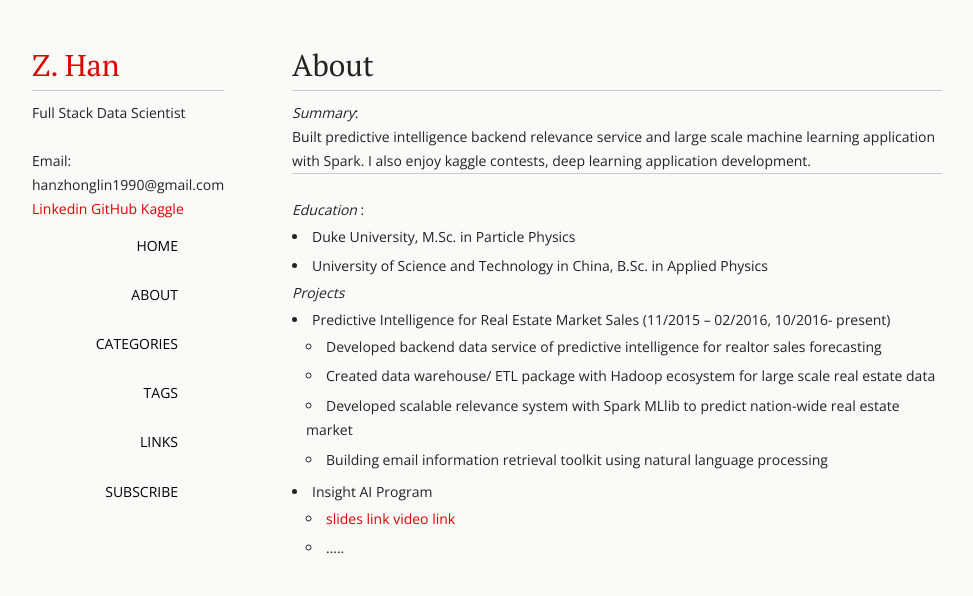
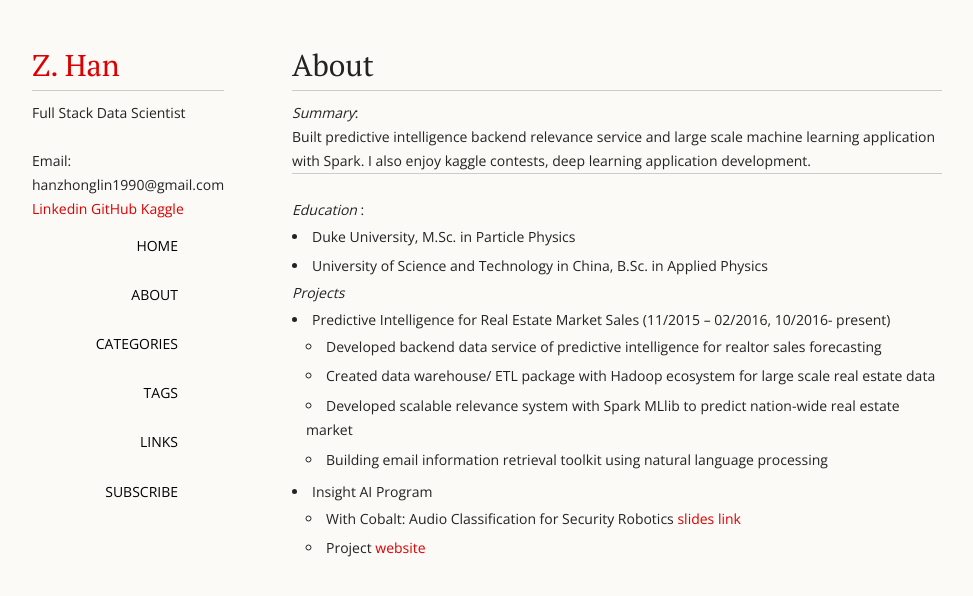
Before and after one commit to forgebach/forgebach.github.io, a Jekyll site: the page built from about/index.md, in a window 1280 px wide. Shown: the top 596 px of the page, without its empty margins (18-991 px from the left). Built offline with Jekyll 4.4.1, drawn with Linux system fonts in a browser that asks for light colours.

Commit message:
Update index.md

```diff
--- a/about/index.md
+++ b/about/index.md
@@ -22,5 +22,5 @@ Built predictive intelligence backend relevance service and large scale machine
 	- Developed scalable relevance system with Spark MLlib to predict nation-wide real estate market
 	- Building email information retrieval toolkit using natural language processing
 - Insight AI Program
-	- [slides link](https://docs.google.com/presentation/d/15eJjULhepCzXC6h7x6JUWHjdNggEnRbYFAJgLUgmqs4/edit?usp=sharing) [video link](https://youtu.be/h70QUSbUq48)
-	- .....
+	- With Cobalt: Audio Classification for Security Robotics [slides link](goo.gl/4UfDmK)
+	- Project [website](https://hanzlfs.github.io/Redio)
```
